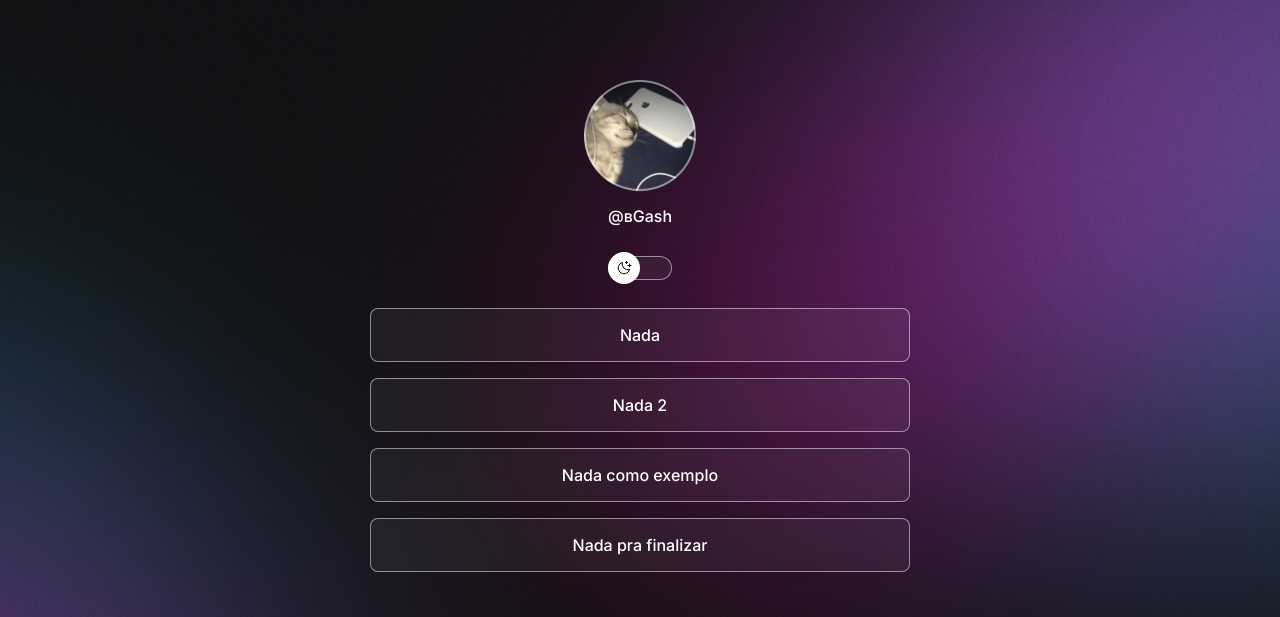
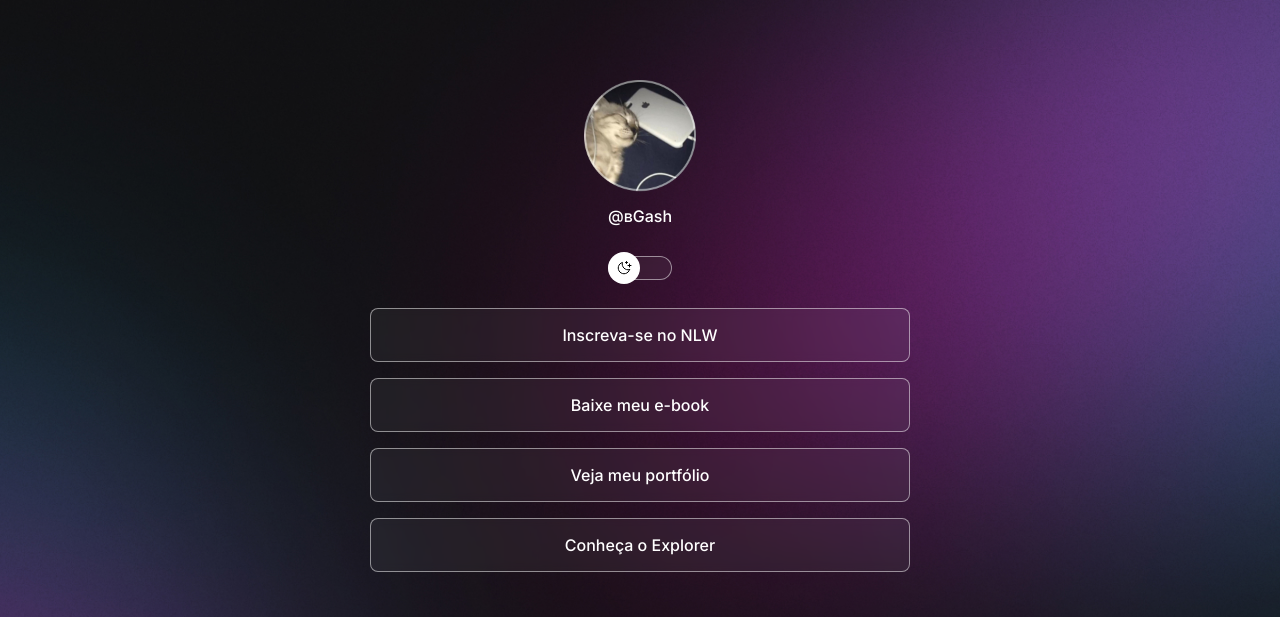
Before and after one commit to damnGash/DevLinks-Rocketseat, a plain HTML site: page index.html in a window 1280 px wide. Shown: the top 617 px of the page. Drawn offline with nearby package versions, Linux system fonts and the light colour scheme.

Commit message:
Polishing

```diff
--- a/index.html
+++ b/index.html
@@ -17,7 +17,7 @@
   <body>
     <div id="container">
       <div id="profile">
-        <img src="./assets/avatar.png" alt="gato sleepando" />
+        <img src="./assets/avatar.png" alt="gato dormindo" />
         <p>@вGash</p>
       </div>
       <div id="switch" onclick="toggleMode()">
@@ -28,16 +28,16 @@
       <div id="links">
         <ul>
           <li>
-            <a href="#" target="_blank">Nada</a>
+            <a href="#" target="_blank">Inscreva-se no NLW</a>
           </li>
           <li>
-            <a href="#" target="_blank">Nada 2</a>
+            <a href="#" target="_blank">Baixe meu e-book</a>
           </li>
           <li>
-            <a href="#" target="_blank">Nada como exemplo</a>
+            <a href="#" target="_blank">Veja meu portfólio</a>
           </li>
           <li>
-            <a href="#" target="_blank">Nada pra finalizar</a>
+            <a href="#" target="_blank">Conheça o Explorer</a>
           </li>
         </ul>
       </div>
--- a/script.js
+++ b/script.js
@@ -22,7 +22,7 @@ function toggleMode() {
   if (html.classList.contains("light")) {
     desc.setAttribute("alt", "gato loucura")
   } else {
-    desc.setAttribute("alt", "gato sleepando")
+    desc.setAttribute("alt", "gato dormindo")
   }
 
   const icon = document.querySelector("#icon")
```
